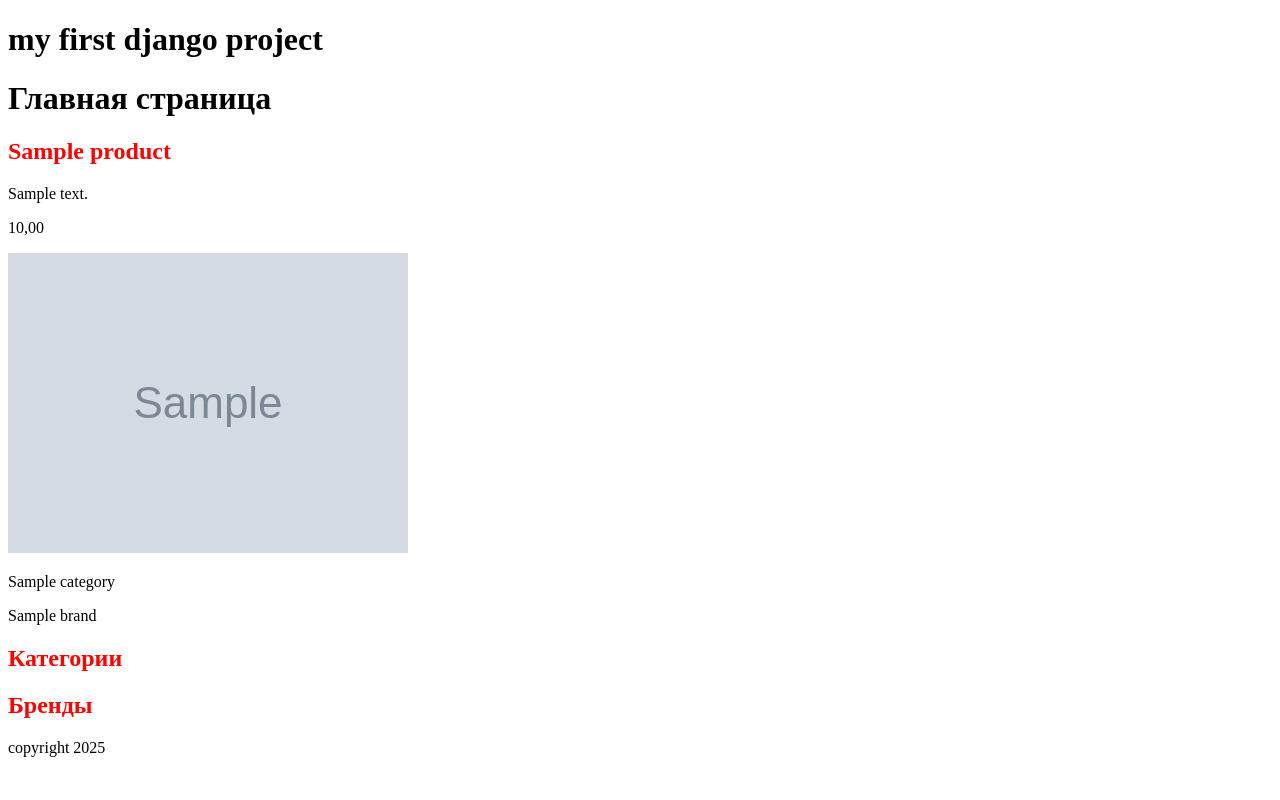
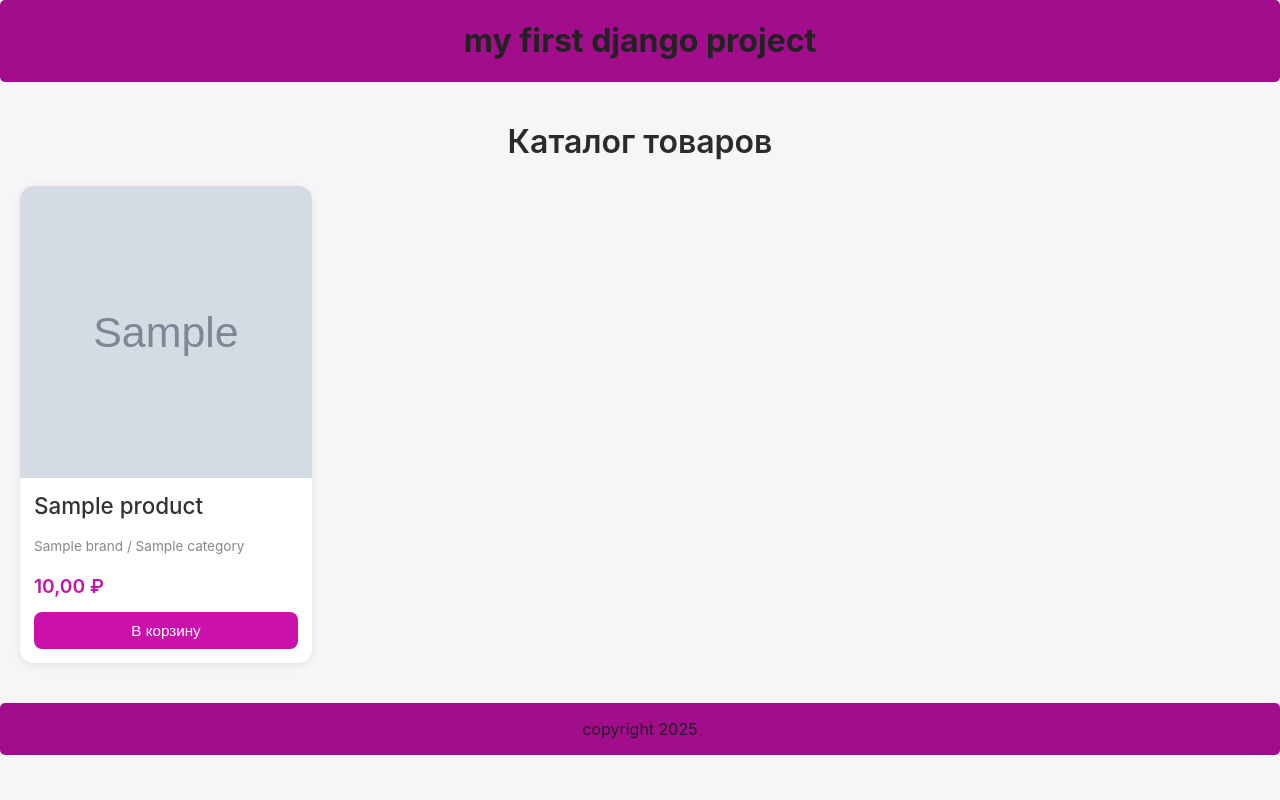
Before and after one commit to masterdigitalit/my_first_django_project, a Django app: page / in a window 1280 px wide. Run offline with Django 5.2, Linux system fonts and the light colour scheme; tables that the repository leaves empty hold one stand-in row (values such as "Sample post"); grey boxes marked "Sample" are stand-in pictures.

Commit message:
home page ui

```diff
--- a/app/static/styles/style.css
+++ b/app/static/styles/style.css
@@ -1,3 +1,167 @@
-h2 {
-  color: red;
+/* === Базовые стили === */
+body {
+    font-family: "Inter", "Segoe UI", sans-serif;
+    background-color: #f6f6f8;
+    margin: 0;
+    color: #222;
 }
+
+.container {
+    max-width: 1280px;
+    margin: 40px auto;
+    padding: 0 20px;
+}
+
+.page-title {
+    font-size: 2rem;
+    font-weight: 600;
+    margin-bottom: 25px;
+    text-align: center;
+    color: #2b2b2b;
+}
+
+/* === Сетка товаров === */
+.product-grid {
+    display: grid;
+    grid-template-columns: repeat(4, 1fr); /* 4 колонки */
+    gap: 24px;
+}
+
+/* === Карточка товара === */
+.product-card {
+    background: #fff;
+    border-radius: 14px;
+    overflow: hidden;
+    box-shadow: 0 2px 10px rgba(0, 0, 0, 0.08);
+    display: flex;
+    flex-direction: column;
+    transition: transform 0.25s ease, box-shadow 0.25s ease;
+    cursor: pointer;
+    position: relative;
+}
+
+.product-card:hover {
+    transform: translateY(-5px);
+    box-shadow: 0 4px 14px rgba(0, 0, 0, 0.12);
+}
+
+/* === Фото === */
+.product-image-wrap {
+    width: 100%;
+    aspect-ratio: 1/1;
+    overflow: hidden;
+    position: relative;
+}
+
+.product-image {
+    width: 100%;
+    height: 100%;
+    object-fit: cover;
+    transition: transform 0.3s ease;
+}
+
+.product-card:hover .product-image {
+    transform: scale(1.05);
+}
+
+/* === Описание === */
+.product-details {
+    padding: 14px;
+    display: flex;
+    flex-direction: column;
+    gap: 6px;
+}
+
+.product-name {
+    font-size: 1.4rem;
+    font-weight: 500;
+    color: #333;
+    margin: 0;
+    text-overflow: ellipsis;
+    overflow: hidden;
+    white-space: nowrap;
+}
+
+.product-category {
+    font-size: 0.85rem;
+    color: #888;
+}
+
+.product-price-block {
+    display: flex;
+    align-items: center;
+    gap: 10px;
+}
+
+.product-price {
+    font-size: 1.2rem;
+    font-weight: 600;
+    color: #cb11ab; /* фиолетовый, как у Wildberries */
+}
+
+.product-old-price {
+    text-decoration: line-through;
+    color: #aaa;
+    font-size: 0.9rem;
+}
+
+/* === Кнопка === */
+.add-to-cart {
+    background-color: #cb11ab;
+    color: #fff;
+    border: none;
+    border-radius: 8px;
+    padding: 10px 0;
+    font-size: 0.95rem;
+    margin-top: 8px;
+    cursor: pointer;
+    transition: background-color 0.3s ease;
+}
+
+.add-to-cart:hover {
+    background-color: #a10d8a;
+}
+
+/* === Секция брендов === */
+.section-title {
+    margin-top: 60px;
+    font-size: 1.6rem;
+    color: #333;
+}
+
+.brand-list {
+    display: grid;
+    grid-template-columns: repeat(auto-fit, minmax(180px, 1fr));
+    gap: 16px;
+    margin-top: 20px;
+}
+
+.brand-item {
+    background: #fff;
+    border-radius: 10px;
+    padding: 12px;
+    text-align: center;
+    box-shadow: 0 2px 6px rgba(0, 0, 0, 0.08);
+    transition: transform 0.2s ease;
+}
+
+.brand-item:hover {
+    transform: translateY(-3px);
+}
+
+.no-products {
+    text-align: center;
+    color: #777;
+    font-size: 1rem;
+}
+
+
+header, footer{
+position: relative;
+    width: 100%;
+    display: flex;
+    align-items: center;
+    justify-content: center;
+  background-color: #a10d8a;
+    border-radius: 5px;
+}
--- a/app/templates/app/index.html
+++ b/app/templates/app/index.html
@@ -1,30 +1,36 @@
 {% extends "base.html" %}
 {% load static %}
 
-{% block title %}
-    Главная страница
-{% endblock %}
+{% block title %}Главная — Магазин{% endblock %}
 
 {% block content %}
-    <h1>Главная страница</h1>
-    {% for product in products %}
-        <h2>{{ product.name }}</h2>
-        <p>{{ product.description }}</p>
-        <p>{{ product.price }}</p>
-        <img src="{{ product.image_url }}" alt="{{ product.name }}">
-        <p>{{ product.category.name }}</p>
-        <p>{{ product.brand.name }}</p>
-    {% endfor %}
+<div class="container">
+    <h1 class="page-title">Каталог товаров</h1>
 
-    <h2>Категории</h2>
-    {% for category in categories %}
-        <h3>{{ category.name }}</h3>
-        <p>{{ category.parent_category.name }}</p>
-    {% endfor %}
+    <div class="product-grid">
+        {% for product in products %}
+        <div class="product-card">
+            <div class="product-image-wrap">
+                <img src="{{ product.image_url }}" alt="{{ product.name }}" class="product-image">
+            </div>
+            <div class="product-details">
+                <h2 class="product-name">{{ product.name }}</h2>
+                <p class="product-category">{{ product.brand.name }} / {{ product.category.name }}</p>
+                <div class="product-price-block">
+                    <span class="product-price">{{ product.price }} ₽</span>
+                    {% if product.old_price %}
+                    <span class="product-old-price">{{ product.old_price }} ₽</span>
+                    {% endif %}
+                </div>
+                <button class="add-to-cart">В корзину</button>
+            </div>
+        </div>
+        {% empty %}
+        <p class="no-products">Пока нет товаров 😢</p>
+        {% endfor %}
+    </div>
 
-    <h2>Бренды</h2>
-    {% for brand in brands %}
-        <h3>{{ brand.name }}</h3>
-        <p>{{ brand.country }}</p>
-    {% endfor %}
+
+    </div>
+</div>
 {% endblock %}
--- a/app/templates/base.html
+++ b/app/templates/base.html
@@ -5,7 +5,7 @@
     <meta charset="UTF-8">
     <meta name="viewport" content="width=device-width, initial-scale=1.0">
     <title>{%  block title %}{% endblock  %}</title>
-    <link rel="stylesheet" href="{% static "/styles/style.css" %}">
+<link rel="stylesheet" href="{% static 'styles/style.css' %}">
 </head>
 <body>
      {% include "header.html" %}
--- a/config/settings.py
+++ b/config/settings.py
@@ -21,7 +21,8 @@ BASE_DIR = Path(__file__).resolve().parent.parent
 # See https://docs.djangoproject.com/en/5.2/howto/deployment/checklist/
 
 # SECURITY WARNING: keep the secret key used in production secret!
-SECRET_KEY = os.getenv('SECRET_KEY')
+SECRET_KEY = os.environ.get("SECRET_KEY", "fallback-secret-key-for-dev")
+#os.getenv('SECRET_KEY')
 
 # SECURITY WARNING: don't run with debug turned on in production!
 DEBUG = True
```
Also changed, not shown: README.md, app/migrations/0002_alter_brand_options_alter_category_options_and_more.py (added).
